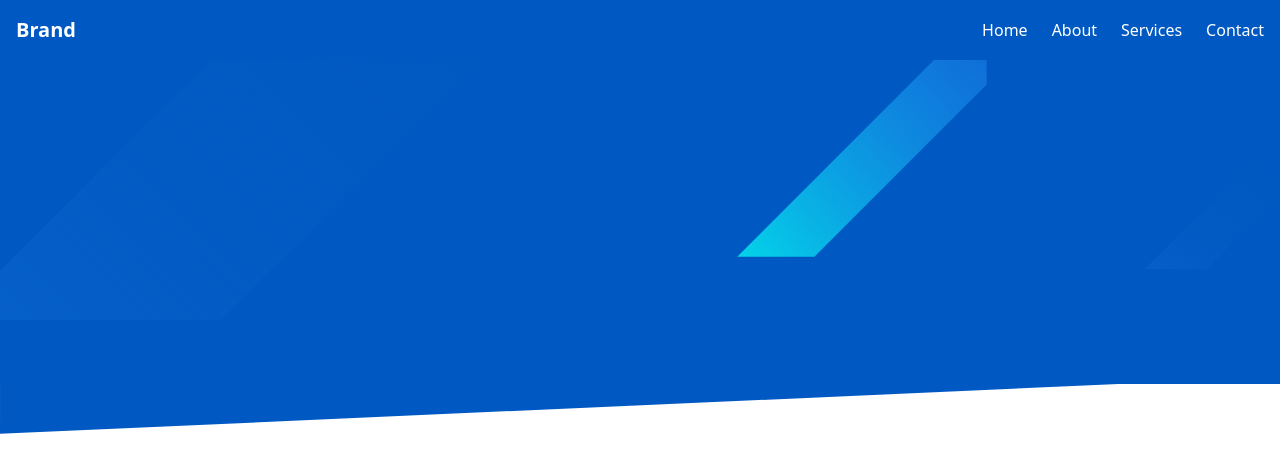
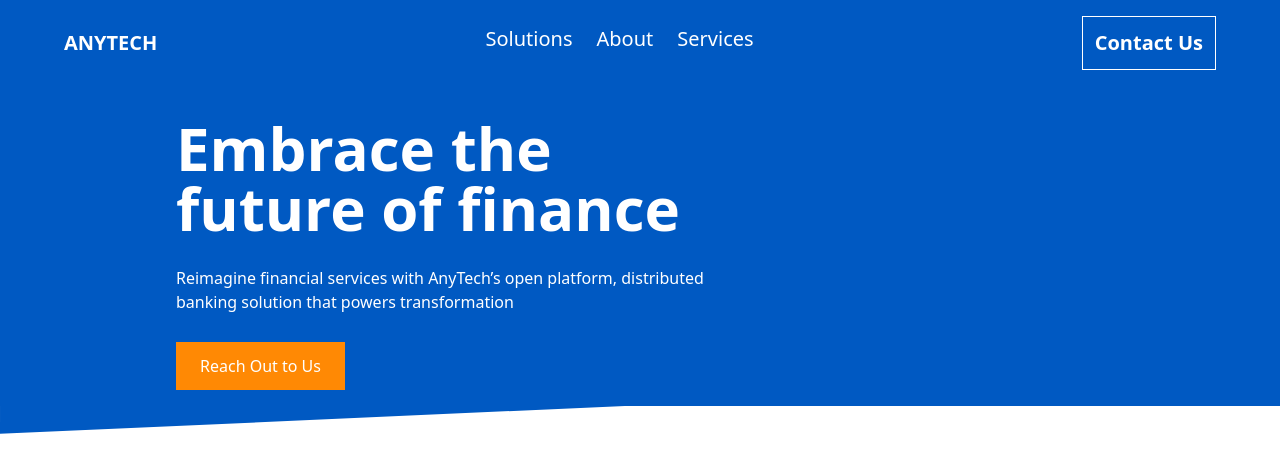
Before and after one commit to Akahad1/AnyTech, a React (Vite) app: page / in a window 1280 px wide. Shown: the top 472 px of the page. Built offline with nearby package versions, Linux system fonts and the light colour scheme.

Commit message:
add navber

```diff
--- a/src/Component/Navbar/Navbar.jsx
+++ b/src/Component/Navbar/Navbar.jsx
@@ -1,28 +1,32 @@
 import { useState } from "react";
 import { MoreVertical, X } from "lucide-react";
+import { Link } from "react-router";
 
 const Navbar = () => {
   const [isOpen, setIsOpen] = useState(false);
 
   return (
     <div className="relative">
-      <div className="lg:bg-[rgb(0,89,194)] bg-no-repeat lg:bg-[url('../../../public/Image/WaveLinesDesktop1.svg')] bg-cover lg:h-96">
+      <div className="bg-[rgb(0,89,194)]  bg-no-repeat bg-[url('../../../public/Image/WaveLinesDesktop1.svg')] bg-cover h-96">
         <nav className="bg-[rgb(0,89,194)] p-4 text-white fixed w-full z-50">
-          <div className="container mx-auto flex justify-between items-center">
-            <h1 className="text-xl font-bold">Brand</h1>
-            <div className="hidden md:flex gap-6">
-              <a href="#" className="hover:text-gray-200 ">
-                Home
-              </a>
-              <a href="#" className="hover:text-gray-200">
+          <div className="container max-w-6xl mx-auto flex justify-between items-center">
+            <h1 className="text-xl justify-start lg:3xl font-bold">ANYTECH</h1>
+            <div className="hidden md:flex gap-6 justify-center">
+              <Link className="text-xl">Solutions</Link>
+              <Link to="/about" className="text-xl pb-2 hover:border-b-1">
                 About
-              </a>
-              <a href="#" className="hover:text-gray-200">
+              </Link>
+              <Link to="/services" className="text-xl pb-2 hover:border-b-1 ">
                 Services
-              </a>
-              <a href="#" className="hover:text-gray-200">
-                Contact
-              </a>
+              </Link>
+            </div>
+            <div className="justify-end hidden md:inline lg:inline">
+              <Link to="contactus">
+                {" "}
+                <button className=" border border-white p-3 font-semibold text-xl hover:bg-white hover:text-blue-700 ">
+                  Contact Us
+                </button>
+              </Link>
             </div>
             {/* Mobile Menu Button */}
             <button
@@ -32,10 +36,22 @@
               <MoreVertical size={28} />
             </button>
           </div>
-
+          <div className="">
+            <p className="lg:text-6xl lg:ml-40 mt-12 text-2xl font-semibold text-white ">
+              Embrace the <br />
+              future of finance
+            </p>
+            <p className="lg:ml-40 mt-7">
+              Reimagine financial services with AnyTech’s open platform,
+              distributed <br /> banking solution that powers transformation
+            </p>
+            <button className="mt-7 lg:ml-40 bg-orange-400 px-6 p-3">
+              Reach Out to Us
+            </button>
+          </div>
           {/* Sidebar */}
           <div
-            className={`fixed top-0 left-0 h-64 w-full bg-blue-700 p-5 transform ${
+            className={`fixed top-0 left-0 h-72 w-full bg-blue-700 p-5 transform ${
               isOpen ? "translate-x-0" : "-translate-x-full"
             } transition-transform duration-300 ease-in-out md:hidden`}
           >
@@ -55,9 +71,9 @@
               <a href="#" className="text-white hover:text-gray-300">
                 Services
               </a>
-              <a href="#" className="text-white hover:text-gray-300">
-                Contact
-              </a>
+              <button className=" border border-white p-3 font-semibold text-xl hover:bg-white hover:text-blue-700 ">
+                Contact Us
+              </button>
             </nav>
           </div>
         </nav>
```
Also changed, not shown: public/Image/Image.png (added).
